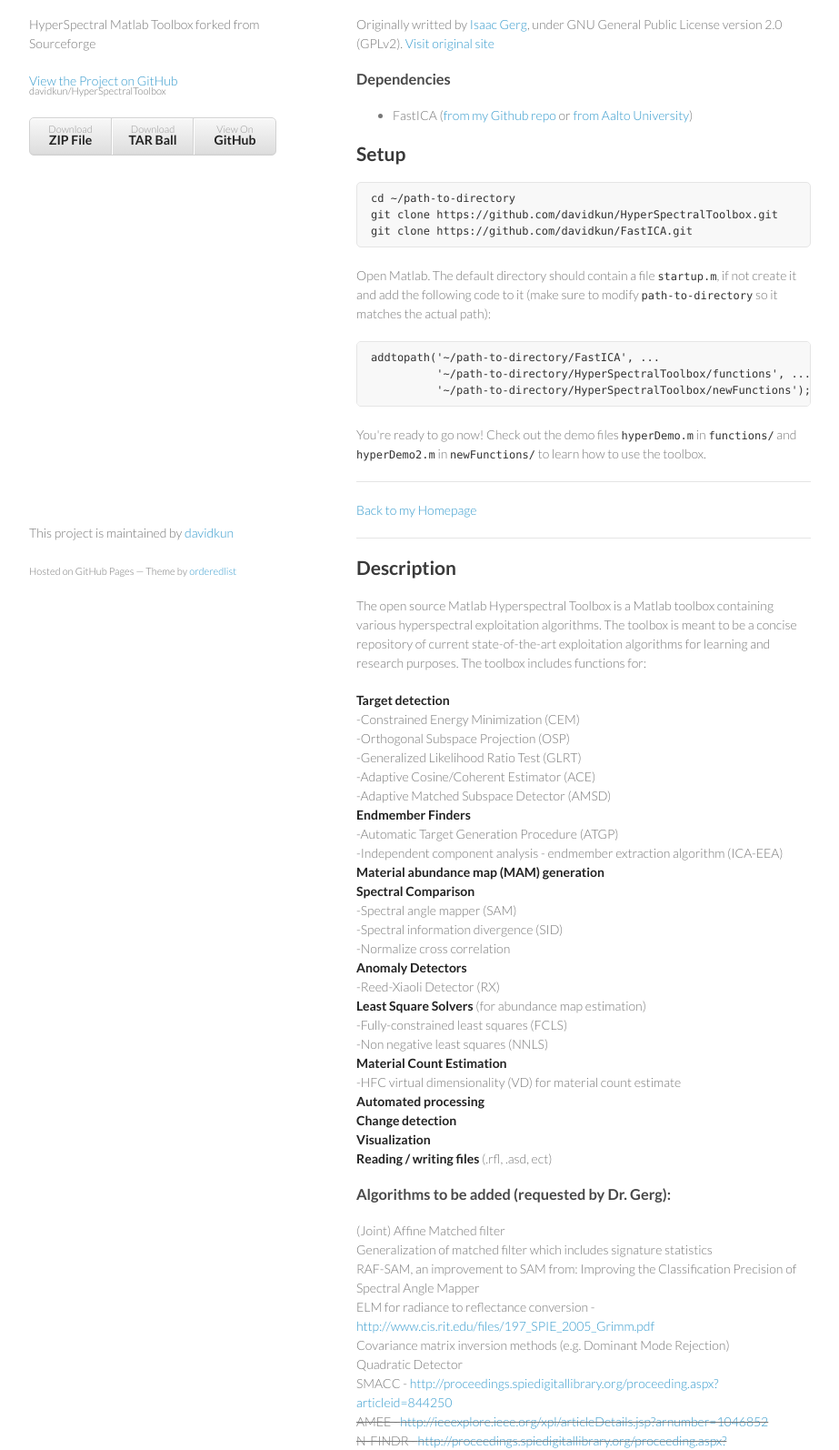
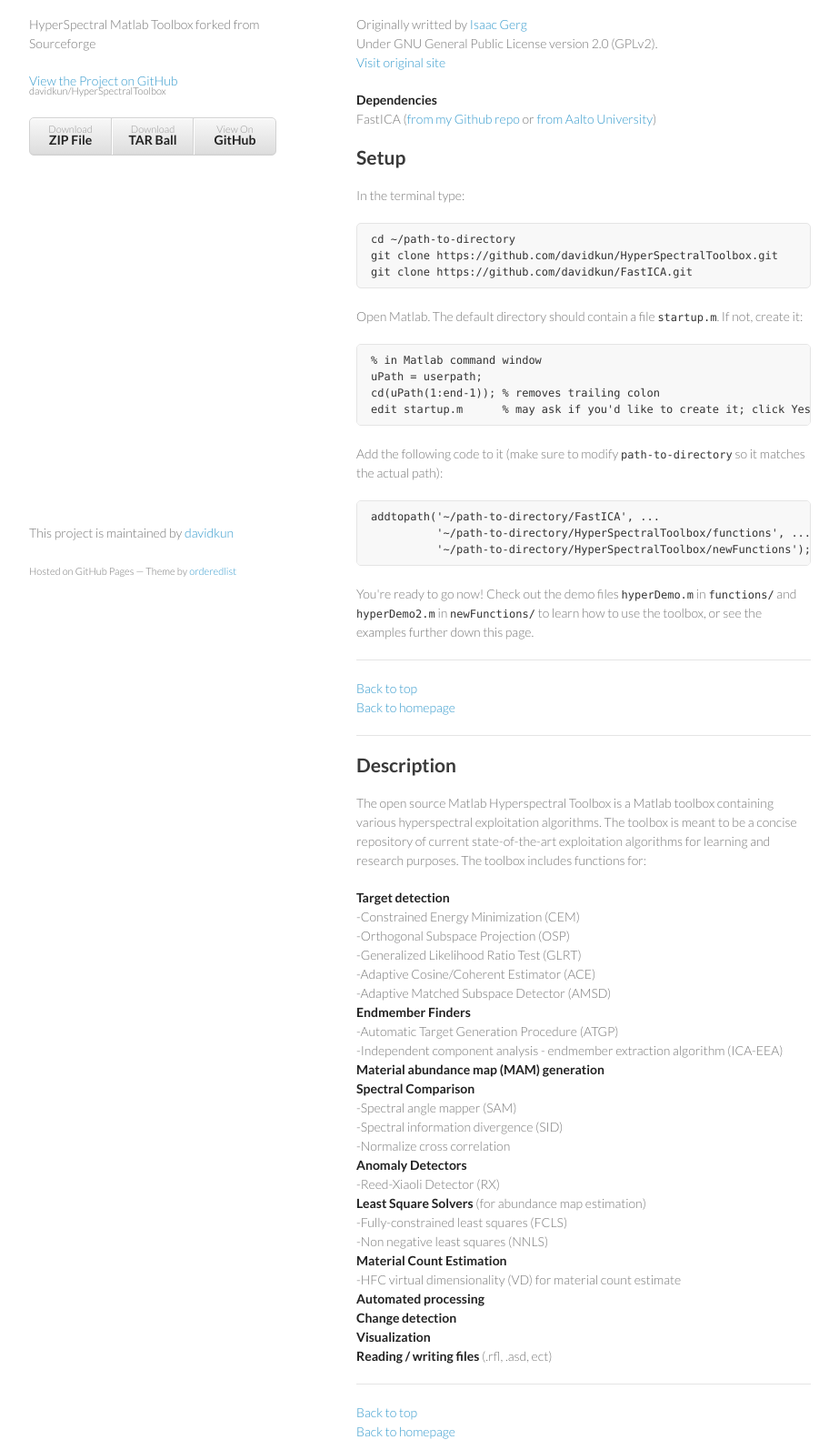
Before and after one commit to davidkun/HyperSpectralToolbox, a plain HTML site: page index.html in a window 1280 px wide. Shown: the part 93-1687 px from the top of the page at 91% size, without its empty margins (178-1101 px from the left). Drawn offline with Linux system fonts and the light colour scheme.

Commit message:
Create gh-pages branch via GitHub

```diff
--- a/index.html
+++ b/index.html
@@ -31,31 +31,40 @@
         <h1>
 <a name="hyperspectral-matlab-toolbox" class="anchor" href="#hyperspectral-matlab-toolbox"><span class="octicon octicon-link"></span></a>HyperSpectral Matlab Toolbox</h1>
 
-<p>Originally writted by <a href="http://www.gergltd.com/home/">Isaac Gerg</a>, under GNU General Public License version 2.0 (GPLv2). <a href="http://sourceforge.net/apps/mediawiki/matlabhyperspec/index.php?title=Main_Page">Visit original site</a></p>
+<p>Originally writted by <a href="http://www.gergltd.com/home/">Isaac Gerg</a><br>
+Under GNU General Public License version 2.0 (GPLv2).<br><a href="http://sourceforge.net/apps/mediawiki/matlabhyperspec/index.php?title=Main_Page">Visit original site</a></p>
 
-<h3>
-<a name="dependencies" class="anchor" href="#dependencies"><span class="octicon octicon-link"></span></a>Dependencies</h3>
+<p><strong>Dependencies</strong><br>
+FastICA (<a href="https://github.com/davidkun/FastICA">from my Github repo</a> or <a href="http://research.ics.aalto.fi/ica/fastica/code/dlcode.shtml">from Aalto University</a>)</p>
 
-<ul>
-<li>FastICA (<a href="https://github.com/davidkun/FastICA">from my Github repo</a> or <a href="http://research.ics.aalto.fi/ica/fastica/code/dlcode.shtml">from Aalto University</a>)</li>
-</ul><h2>
+<h2>
 <a name="setup" class="anchor" href="#setup"><span class="octicon octicon-link"></span></a>Setup</h2>
+
+<p>In the terminal type:</p>
 
 <pre><code>cd ~/path-to-directory
 git clone https://github.com/davidkun/HyperSpectralToolbox.git
 git clone https://github.com/davidkun/FastICA.git
 </code></pre>
 
-<p>Open Matlab. The default directory should contain a file <code>startup.m</code>, if not create it and add the following code to it (make sure to modify <code>path-to-directory</code> so it matches the actual path):</p>
+<p>Open Matlab. The default directory should contain a file <code>startup.m</code>. If not, create it:</p>
+
+<pre><code>% in Matlab command window
+uPath = userpath;
+cd(uPath(1:end-1)); % removes trailing colon
+edit startup.m      % may ask if you'd like to create it; click Yes
+</code></pre>
+
+<p>Add the following code to it (make sure to modify <code>path-to-directory</code> so it matches the actual path):</p>
 
 <pre><code>addtopath('~/path-to-directory/FastICA', ...
           '~/path-to-directory/HyperSpectralToolbox/functions', ...
           '~/path-to-directory/HyperSpectralToolbox/newFunctions');
 </code></pre>
 
-<p>You're ready to go now! Check out the demo files <code>hyperDemo.m</code> in <code>functions/</code> and <code>hyperDemo2.m</code> in <code>newFunctions/</code> to learn how to use the toolbox.</p>
+<p>You're ready to go now! Check out the demo files <code>hyperDemo.m</code> in <code>functions/</code> and <code>hyperDemo2.m</code> in <code>newFunctions/</code> to learn how to use the toolbox, or see the examples further down this page.</p>
 
-<hr><p><a href="http://davidkun.github.io/">Back to my Homepage</a></p>
+<hr><p><a href="http://davidkun.github.io/HyperSpectralToolbox/">Back to top</a><br><a href="http://davidkun.github.io/">Back to homepage</a></p>
 
 <hr><h2>
 <a name="description" class="anchor" href="#description"><span class="octicon octicon-link"></span></a>Description</h2>
@@ -78,20 +87,7 @@ git clone https://github.com/davidkun/FastICA.git
 -Non negative least squares (NNLS)<br><strong>Material Count Estimation</strong><br>
 -HFC virtual dimensionality (VD) for material count estimate<br><strong>Automated processing</strong><br><strong>Change detection</strong><br><strong>Visualization</strong><br><strong>Reading / writing files</strong> (.rfl, .asd, ect)</p>
 
-<h3>
-<a name="algorithms-to-be-added-requested-by-dr-gerg" class="anchor" href="#algorithms-to-be-added-requested-by-dr-gerg"><span class="octicon octicon-link"></span></a>Algorithms to be added (requested by Dr. Gerg):</h3>
-
-<p>(Joint) Affine Matched filter<br>
-Generalization of matched filter which includes signature statistics<br>
-RAF-SAM, an improvement to SAM from: Improving the Classification Precision of Spectral Angle Mapper<br>
-ELM for radiance to reflectance conversion - <a href="http://www.cis.rit.edu/files/197_SPIE_2005_Grimm.pdf">http://www.cis.rit.edu/files/197_SPIE_2005_Grimm.pdf</a><br>
-Covariance matrix inversion methods (e.g. Dominant Mode Rejection)<br>
-Quadratic Detector<br>
-SMACC - <a href="http://proceedings.spiedigitallibrary.org/proceeding.aspx?articleid=844250">http://proceedings.spiedigitallibrary.org/proceeding.aspx?articleid=844250</a><br><del>AMEE - <a href="http://ieeexplore.ieee.org/xpl/articleDetails.jsp?arnumber=1046852">http://ieeexplore.ieee.org/xpl/articleDetails.jsp?arnumber=1046852</a></del><br><del>N-FINDR - <a href="http://proceedings.spiedigitallibrary.org/proceeding.aspx?articleid=994814">http://proceedings.spiedigitallibrary.org/proceeding.aspx?articleid=994814</a></del><br>
-Fast PPI - <a href="http://ieeexplore.ieee.org/xpl/articleDetails.jsp?arnumber=1576691">http://ieeexplore.ieee.org/xpl/articleDetails.jsp?arnumber=1576691</a><br><del>Joshua Broaderwater's hybrid detectors (HUD, etc)</del><br>
-Variations on ACE - e.g. adaptive covariance estimated ACE, etc  </p>
-
-<hr><p><a href="http://davidkun.github.io/">Back to my Homepage</a></p>
+<hr><p><a href="http://davidkun.github.io/HyperSpectralToolbox/">Back to top</a><br><a href="http://davidkun.github.io/">Back to homepage</a></p>
 
 <hr><h2>
 <a name="examples" class="anchor" href="#examples"><span class="octicon octicon-link"></span></a>Examples</h2>
@@ -118,10 +114,10 @@ figure; imagesc(tColor); axis image
 
 <p><img src="https://raw.githubusercontent.com/davidkun/HyperSpectralToolbox/master/figures/targets_spectra.png" alt="Figure 3: Pre-processing: removal of poor spectral bands from original HSI"></p>
 
-<p>Using the resampled HSI cube, perform an endmember extraction algorithm, e.g. N-FINDR:</p>
+<p>Using the resampled HSI cube, perform an endmember extraction algorithm, for example, the N-FINDR algorithm:</p>
 
-<pre><code>Uppi = hyperPpi(M2d, q, 1000);
-figure; plot(lambdasNm, Uppi, '.'); grid on;
+<pre><code>Unfindr = hyperNfindr(M2d, q);
+figure; plot(lambdasNm, Unfindr, '.'); grid on;
 </code></pre>
 
 <p><img src="https://raw.githubusercontent.com/davidkun/HyperSpectralToolbox/master/figures/endmmbrs-nfindr.png" alt="Figure 4: Endmember signatures estimated by PPI"></p>
@@ -137,7 +133,22 @@ figure; imagesc(abundanceMaps(:,:,1)); colorbar; axis image;
 
 <p>These are just a few features of the Hyperspectral Toolbox.</p>
 
-<hr><p><a href="http://davidkun.github.io/">Back to my Homepage</a></p>
+<hr><p><a href="http://davidkun.github.io/HyperSpectralToolbox/">Back to top</a><br><a href="http://davidkun.github.io/">Back to homepage</a></p>
+
+<hr><h3>
+<a name="algorithms-to-be-added-requested-by-dr-gerg" class="anchor" href="#algorithms-to-be-added-requested-by-dr-gerg"><span class="octicon octicon-link"></span></a>Algorithms to be added (requested by Dr. Gerg):</h3>
+
+<p>(Joint) Affine Matched filter<br>
+Generalization of matched filter which includes signature statistics<br>
+RAF-SAM, an improvement to SAM from: Improving the Classification Precision of Spectral Angle Mapper<br>
+ELM for radiance to reflectance conversion - <a href="http://www.cis.rit.edu/files/197_SPIE_2005_Grimm.pdf">http://www.cis.rit.edu/files/197_SPIE_2005_Grimm.pdf</a><br>
+Covariance matrix inversion methods (e.g. Dominant Mode Rejection)<br>
+Quadratic Detector<br>
+SMACC - <a href="http://proceedings.spiedigitallibrary.org/proceeding.aspx?articleid=844250">http://proceedings.spiedigitallibrary.org/proceeding.aspx?articleid=844250</a><br><del>AMEE - <a href="http://ieeexplore.ieee.org/xpl/articleDetails.jsp?arnumber=1046852">http://ieeexplore.ieee.org/xpl/articleDetails.jsp?arnumber=1046852</a></del><br><del>N-FINDR - <a href="http://proceedings.spiedigitallibrary.org/proceeding.aspx?articleid=994814">http://proceedings.spiedigitallibrary.org/proceeding.aspx?articleid=994814</a></del><br>
+Fast PPI - <a href="http://ieeexplore.ieee.org/xpl/articleDetails.jsp?arnumber=1576691">http://ieeexplore.ieee.org/xpl/articleDetails.jsp?arnumber=1576691</a><br><del>Joshua Broaderwater's hybrid detectors (HUD, etc)</del><br>
+Variations on ACE - e.g. adaptive covariance estimated ACE, etc  </p>
+
+<hr><p><a href="http://davidkun.github.io/HyperSpectralToolbox/">Back to top</a><br><a href="http://davidkun.github.io/">Back to homepage</a></p>
 
 <hr>
       </section>
```
Also changed, not shown: params.json (+1 -1 lines).
